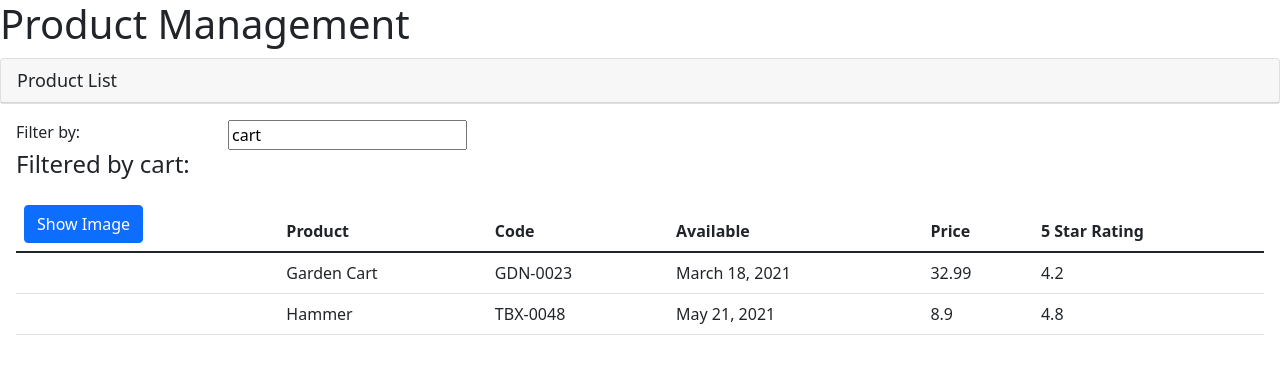
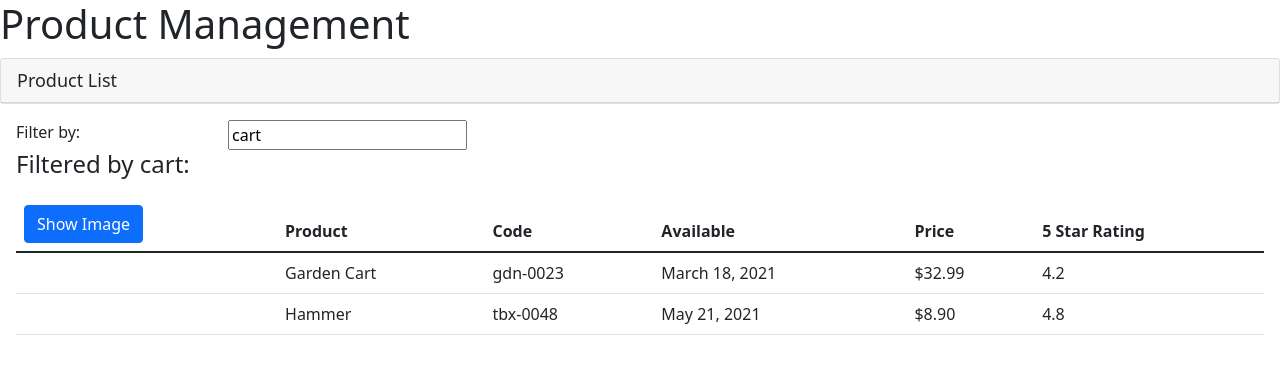
Before and after one commit to ballabanidesara/product_management, an Angular app: page /welcome in a window 1280 px wide. Shown: the top 374 px of the page. Built offline with nearby package versions, Linux system fonts and the light colour scheme.

Commit message:
Transforming Data with pipes

```diff
--- a/src/app/products/product-list.component.html
+++ b/src/app/products/product-list.component.html
@@ -44,9 +44,9 @@
                     [style.margin.px]='imageMargin'>
                   </td>
                   <td>{{product.productName}}</td>
-                  <td>{{product.productCode}}</td>
+                  <td>{{product.productCode | lowercase}}</td>
                   <td>{{product.releaseDate}}</td>
-                  <td>{{product.price}}</td>
+                  <td>{{product.price | currency:'USD':'symbol':'1.2-2'}}</td>
                   <td>{{product.starRating}}</td>
 
                 </tr>
```
